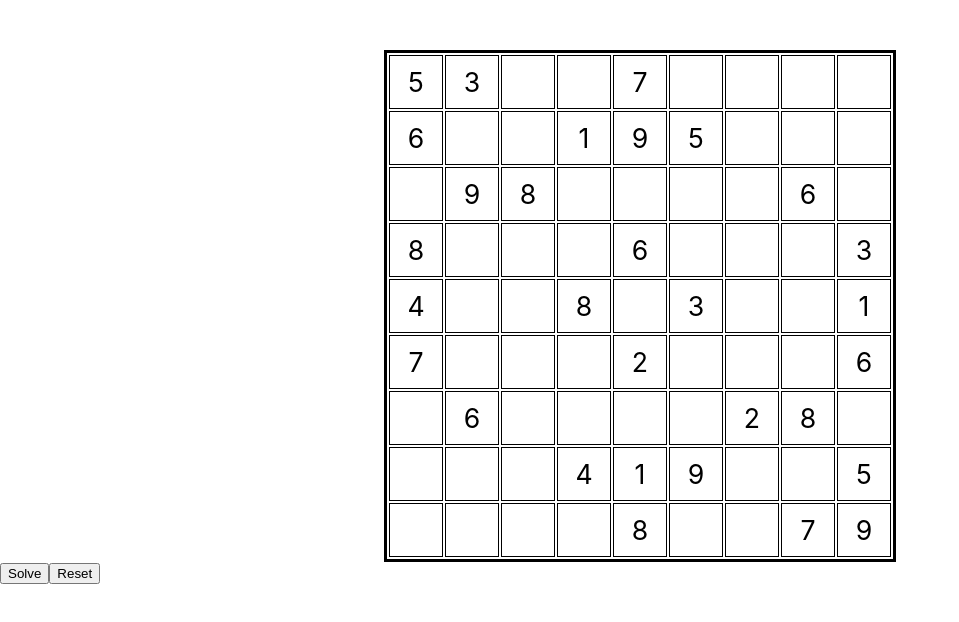
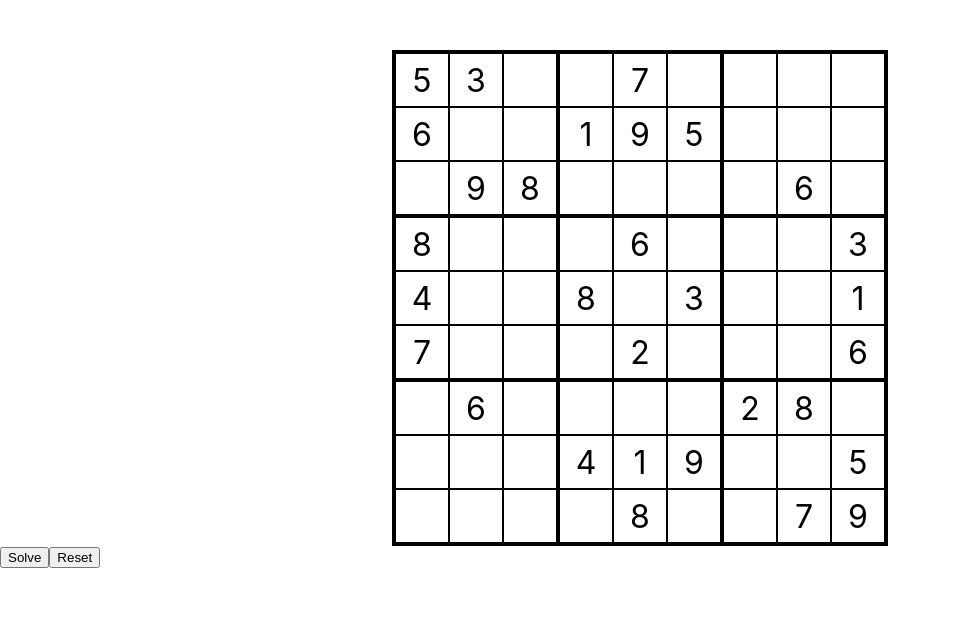
Before and after one commit to wilmol/sudoku-solver-react.js, a React (Create React App) app: page / in a window 1280 px wide. Shown: the top 622 px of the page, without its empty margins (0-959 px from the left). Built offline with nearby package versions, Linux system fonts and the light colour scheme.

Commit message:
Improve border look and feel
Remove ugly spacing, add border around Sudoku squares.

```diff
--- a/src/App.css
+++ b/src/App.css
@@ -3,8 +3,9 @@
   margin-top: 50px;
   margin-left: auto;
   margin-right: auto;
-  font-size: 20pt;
+  font-size: 24pt;
   text-align: center;
+  border-spacing: 0;
 }
 
 .Cell {
@@ -12,3 +13,11 @@
   width: 50px;
   height: 50px;
 }
+
+.Cell-row2, .Cell-row5 {
+  border-bottom: 3px solid #000000;
+}
+
+.Cell-col2, .Cell-col5 {
+  border-right: 3px solid #000000;
+}
--- a/src/components/Board.js
+++ b/src/components/Board.js
@@ -9,7 +9,7 @@ const Board = ({ board }) => {
           return (
             <tr key={i}>
               {row.map((cell, j) => (
-                <Cell key={`${i}-${j}`} value={cell} />
+                <Cell key={`${i}-${j}`} row={i} col={j} value={cell} />
               ))}
             </tr>
           );
--- a/src/components/Cell.js
+++ b/src/components/Cell.js
@@ -1,7 +1,8 @@
 import React from 'react';
 
-const Cell = ({ value }) => {
-  return <td className="Cell">{value === 0 ? '' : value}</td>;
+const Cell = ({ row, col, value }) => {
+  const className = `Cell-row${row} Cell-col${col} Cell`;
+  return <td className={className}>{value === 0 ? '' : value}</td>;
 };
 
 export default Cell;
```
